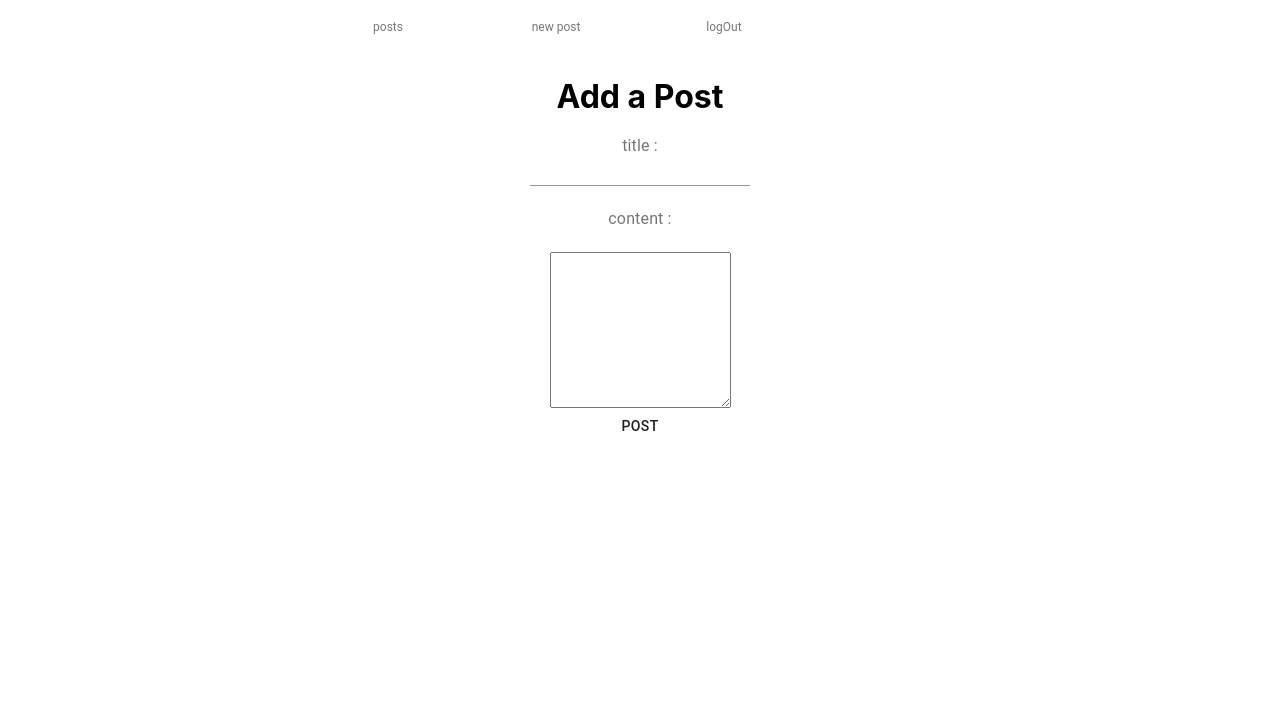
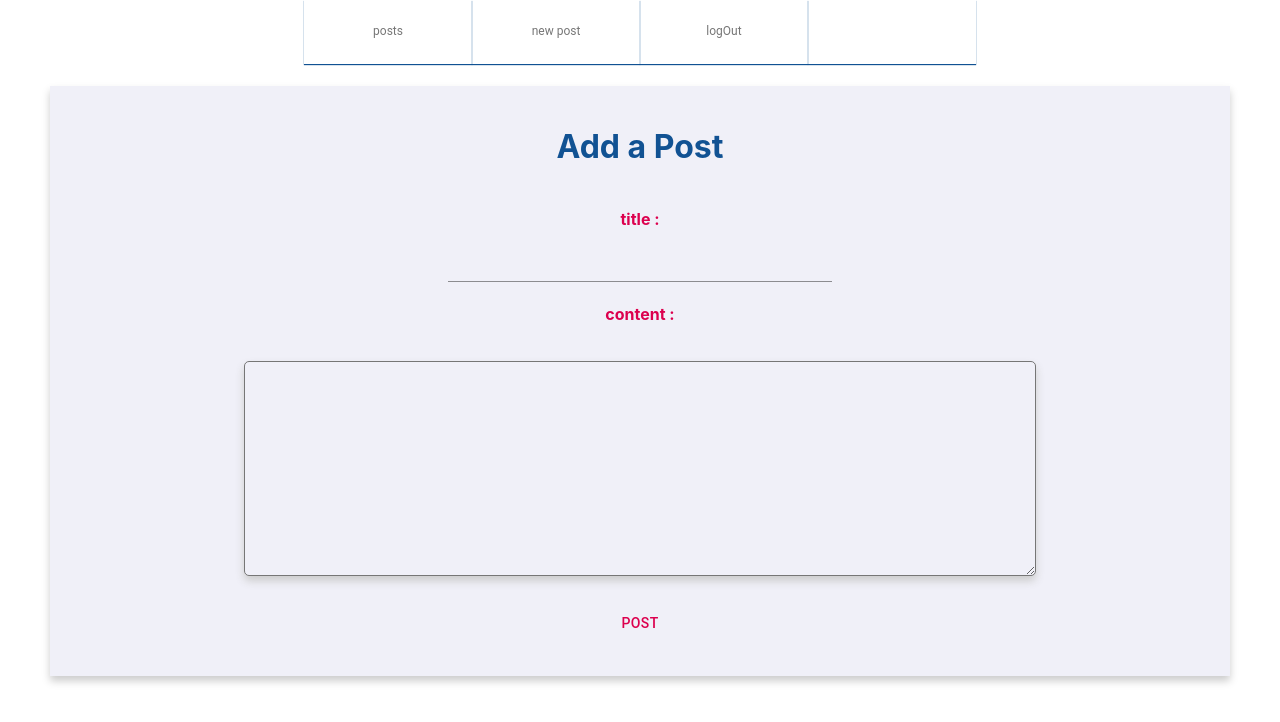
Before and after one commit to dalal-sarah/social-media-project, a React (Create React App) app: page /newpost in a window 1280 px wide. Shown: the top 722 px of the page. Built offline with nearby package versions, Linux system fonts and the light colour scheme; sample sign-in values are in the browser's storage.

Commit message:
applying css

```diff
--- a/src/components/CheckedCounter.js
+++ b/src/CheckedCounter/CheckedCounter.js
@@ -1,10 +1,12 @@
 import React, { Component } from 'react'
 import Grid from '@material-ui/core/Grid'
+
+import classes from './checkedCounter.module.css';
 
 class CheckedCounter extends Component {
 
     render() {
-        const {checked , unChecked} = this.props ;
+        const { checked, unChecked } = this.props;
         return (
             <Grid
                 container
@@ -13,8 +15,10 @@ class CheckedCounter extends Component {
                 alignItems="center"
 
             >
-                <label> Checked :  {checked} </label>
-                <label> UnChecked :  {unChecked}</label>
+                <div className={classes.counter}>
+                    <label className={classes.checked} > Checked :  {checked} </label>
+                    <label className={classes.checked}> UnChecked :  {unChecked}</label>
+                </div>
 
             </Grid>
 
--- /dev/null
+++ b/src/CheckedCounter/checkedCounter.module.css
@@ -0,0 +1,30 @@
+.counter{
+    text-align: center;
+    /* height: 4rem; */
+    font-size: medium;
+    width: 40%;
+    color: #dc004e;
+    margin: 30px;
+    background-color: #f3f3f5;
+    border-radius: 10px;
+    /* box-shadow: 0 5px 8px #ccc; */
+    padding:  20px 0;
+    /* border-radius: 10px; */
+    /* border-bottom: 1px solid black; */
+  }
+
+  .checked{
+      padding : 0 7px;
+    text-align: center;
+    height: 4rem;
+    font-size: medium;
+    width: 100%;
+    margin: auto;
+  }
+  .unChecked{
+    text-align: center;
+    height: 4rem;
+    font-size: medium;
+    width: 100%;
+    margin: 1rem;
+  }
--- a/src/components/Auth/LogIn.js
+++ b/src/components/Auth/LogIn.js
@@ -7,7 +7,7 @@ import Button from '@material-ui/core/Button'
 import Input from '@material-ui/core/Input';
 import Grid from '@material-ui/core/Grid';
 
-
+import classes from './css/LogIn.module.css'
 
 class LogIn extends Component {
 
@@ -40,7 +40,8 @@ class LogIn extends Component {
     render() {
         return (
                 <div>
-                    <form style={{ marginTop: 100, width: '100%' }} onSubmit={this.handleSubmit }>
+                    <form  onSubmit={this.handleSubmit }
+                    className={classes.form}>
                         <Grid
                             container
                             direction="column"
@@ -49,7 +50,6 @@ class LogIn extends Component {
 
                         >
                             <Input
-                                style={{ margin: 20 }}
                                 type="email"
                                 name="email"
                                 placeholder="Email"
@@ -59,10 +59,10 @@ class LogIn extends Component {
                                 color='primary'
                                 variant="outlined"
                                 key='email'
+                                className={classes.input}
                             />
 
                             <Input
-                                style={{ margin: 20 }}
                                 type="password"
                                 name="password"
                                 placeholder="Password"
@@ -71,9 +71,10 @@ class LogIn extends Component {
                                 required
                                 color='primary'
                                 key='password'
+                                className={classes.input}
                             />
 
-                            <Button type="submit" color="secondary">LogIn</Button>
+                            <Button className={classes.submit} type="submit" color="secondary">LogIn</Button>
                             <div> you dont have an account ?<Link to='/Register'> Sign up</Link></div>
                         </Grid>
                     </form>
--- a/src/components/Auth/Register.js
+++ b/src/components/Auth/Register.js
@@ -6,6 +6,8 @@ import { connect } from 'react-redux';
 import Button from '@material-ui/core/Button'
 import Input from '@material-ui/core/Input';
 import Grid from '@material-ui/core/Grid';
+
+import classes from './css/LogIn.module.css'
 
 class Registration extends Component {
 
@@ -38,7 +40,7 @@ class Registration extends Component {
   render() {
     return (
       <div >
-        <form style={{ marginTop: 100, width: '100%' }} onSubmit={(event) => { this.handleSubmit(event) }}>
+        <form className={classes.form} onSubmit={(event) => { this.handleSubmit(event) }}>
           <Grid
             container
             direction="column"
@@ -48,7 +50,7 @@ class Registration extends Component {
           >
 
             <Input
-              style={{ margin: 20 }}
+              className={classes.input}
               variant="outlined"
               type="email"
               name="email"
@@ -60,7 +62,7 @@ class Registration extends Component {
             />
 
             <Input
-              style={{ margin: 20 }}
+              className={classes.input}
               variant="outlined"
               type="password"
               name="password"
@@ -72,7 +74,7 @@ class Registration extends Component {
             />
 
             <Input
-              style={{ margin: 20 }}
+              className={classes.input}
               type="text"
               name="displayName"
               placeholder="displayName"
--- a/src/components/Auth/css/LogIn.module.css
+++ b/src/components/Auth/css/LogIn.module.css
@@ -0,0 +1,23 @@
+
+  .form {
+    border: 2px #115293 solid;
+    margin: auto;
+    margin-top: 5rem;
+    padding:5% 3% ;
+    width: 50vw;
+    box-shadow: 0 5px 8px #ccc;
+    text-align: center;
+    border-radius: 30px;
+    background-color: #f3f3f5;
+  }
+  .submit {
+    margin: 10px ;
+    width: 15vw;
+    height: 5vw;
+  }
+  .input {
+    text-align: center;
+    width: 30vw;
+    margin: 1rem;
+    padding: 1%;
+  }
--- a/src/components/Navigation/Navigation.js
+++ b/src/components/Navigation/Navigation.js
@@ -3,6 +3,8 @@ import React, { Component } from 'react';
 
 import BottomNavigation from '@material-ui/core/BottomNavigation';
 import BottomNavigationAction from '@material-ui/core/BottomNavigationAction';
+
+import classes from './Navigation.module.css'
 
 class Navigation extends Component {
 
@@ -29,7 +31,7 @@ class Navigation extends Component {
     render() {
         const displyName = localStorage.getItem('displayName');
         const renderedComponents = this.state.pathes.map(path => (
-            <BottomNavigationAction label={path.label} key={path.label} to={path.path} />
+            <BottomNavigationAction className={classes.item} label={path.label} key={path.label} to={path.path} />
         )
         );
         return (
@@ -42,7 +44,7 @@ class Navigation extends Component {
                     showLabels
                 >
                     {renderedComponents}
-                    <BottomNavigationAction label={displyName} key={displyName}></BottomNavigationAction>
+                    <BottomNavigationAction className={classes.useritem} label={displyName} key={displyName}></BottomNavigationAction>
 
                 </BottomNavigation>
             </React.Fragment>
--- /dev/null
+++ b/src/components/Navigation/Navigation.module.css
@@ -0,0 +1,24 @@
+.item{
+    display: block;
+    text-align: center;
+    text-decoration: none;
+    height: 4rem;
+    font-size: larger;
+    position: fixed;
+    top: 0;
+    width: 100%;
+    box-shadow: 0 1px 1px #115293;
+
+  }
+  .useritem{
+    display: block;
+    text-align: center;
+    text-decoration: none;
+    height: 4rem;
+    font-size: larger;
+    position: fixed;
+    top: 0;
+    width: 5vw;
+    box-shadow: 0 1px 1px #115293;
+
+  }
--- a/src/components/Post/Post.js
+++ b/src/components/Post/Post.js
@@ -4,11 +4,12 @@ import Grid from '@material-ui/core/Grid';
 import ListItem from '@material-ui/core/ListItem';
 import ListItemText from '@material-ui/core/ListItemText';
 
+import classes from './posts.module.css'
 
 const post = (props) => (
 
-    <article className="Post" style={{ margin: 30,textAlign:'center', width: '100%' }}>
-                <ListItem alignItems="center">
+    <article className={classes.post}>
+                <ListItem alignItems="center" className={classes.title}>
                     {props.children}
                     <div>{props.title}</div>
                 </ListItem>
@@ -21,12 +22,10 @@ const post = (props) => (
 
 
                 >
-                    <ListItem alignItems="center">
-                        <div className="Info">
+                    <ListItem alignItems="center" className={classes.content}>
                             <ListItemText>
                                 <div className="content">{props.content}</div>
                             </ListItemText>
-                        </div>
                     </ListItem>
                 </Grid>
 
--- /dev/null
+++ b/src/components/Post/posts.module.css
@@ -0,0 +1,21 @@
+.post{
+    border: 1px #115293 solid;
+    width:  70vw;
+    border-radius: 10px;
+    margin: 30px;
+    box-shadow: 0 10px 10px #ccc;
+    background-color: #f3f3f5;
+}
+.title{
+    background-color: #ddddff;
+    border-bottom-style: solid;
+    border-bottom-width: 1px;
+    border-bottom-color: #115293;
+    font-size: larger;
+    color: black;
+    height: 40px;
+}
+.content{
+height:100%;
+font-size: small;
+}
--- a/src/containers/NewPost/NewPost.js
+++ b/src/containers/NewPost/NewPost.js
@@ -5,8 +5,9 @@ import { connect } from 'react-redux'
 import Button from '@material-ui/core/Button'
 import TextareaAutosize from '@material-ui/core/TextareaAutosize';
 import Input from '@material-ui/core/Input';
-import InputLabel from '@material-ui/core/InputLabel';
 import Grid from '@material-ui/core/Grid';
+
+import classes from './NewPost.module.css';
 
 class NewPost extends Component {
 
@@ -41,7 +42,7 @@ class NewPost extends Component {
         post(data);
         }
         return (
-            <div className="NewPost">
+            <div className={classes.newPost}>
                 <Grid
                     container
                     direction="column"
@@ -49,12 +50,12 @@ class NewPost extends Component {
                     alignItems="center"
 
                 >
-                    <h1>Add a Post</h1>
-                    <InputLabel>title : </InputLabel>
-                    <Input type='text' name='title' onChange={(event) => { this.handleChange(event) }} />
-                    <InputLabel style={{ marginTop: 25, marginBottom: 25, width: '100%' }}>content : </InputLabel>
-                    <TextareaAutosize rows="10" name='content' value={this.state.content} onChange={(event) => { this.handleChange(event) }} />
-                    <Button onClick={this.postDataHandler}>Post</Button>
+                    <h1 className={classes.addPost}>Add a Post</h1>
+                    <h4 className={classes.label}>title : </h4>
+                    <Input className={classes.input} type='text' name='title' onChange={(event) => { this.handleChange(event) }} />
+                    <h4 className={classes.label}>content : </h4>
+                    <TextareaAutosize className={classes.content} rows="10" name='content' value={this.state.content} onChange={(event) => { this.handleChange(event) }} />
+                    <Button className={classes.submit} onClick={this.postDataHandler} color='secondary' >Post</Button>
                 </Grid>
             </div>
         );
--- /dev/null
+++ b/src/containers/NewPost/NewPost.module.css
@@ -0,0 +1,33 @@
+.newPost{
+    /* border : solid 1px #115293; */
+    margin: 30px 50px;
+    /* border-radius: 20px; */
+    box-shadow: 0 5px 8px #ccc;
+    padding: 20px;
+    background-color: #f0f0f8;
+
+}
+.input {
+    text-align: center;
+    width: 30vw;
+  }
+  .content {
+    text-align: center;
+    width: 60vw;
+    margin: 1rem;
+    padding: 1%;
+    box-shadow: 0 5px 8px #ccc;
+    border-radius: 5px;
+    background-color: #f0f0f8;
+  }
+  .submit {
+    margin: 10px ;
+    width: 20vw;
+    height: 5vw;
+  }
+  .label{
+      color: #dc004e;
+  }
+  .addPost{
+    color: #115293;
+}
--- a/src/containers/Posts/Posts.js
+++ b/src/containers/Posts/Posts.js
@@ -3,7 +3,7 @@ import * as actions from '../../store/actions/index'
 import { connect } from 'react-redux'
 
 import Post from '../../components/Post/Post';
-import CheckedCounter from '../../components/CheckedCounter'
+import CheckedCounter from '../../CheckedCounter/CheckedCounter'
 
 import List from '@material-ui/core/List';
 import Grid from '@material-ui/core/Grid';
```
